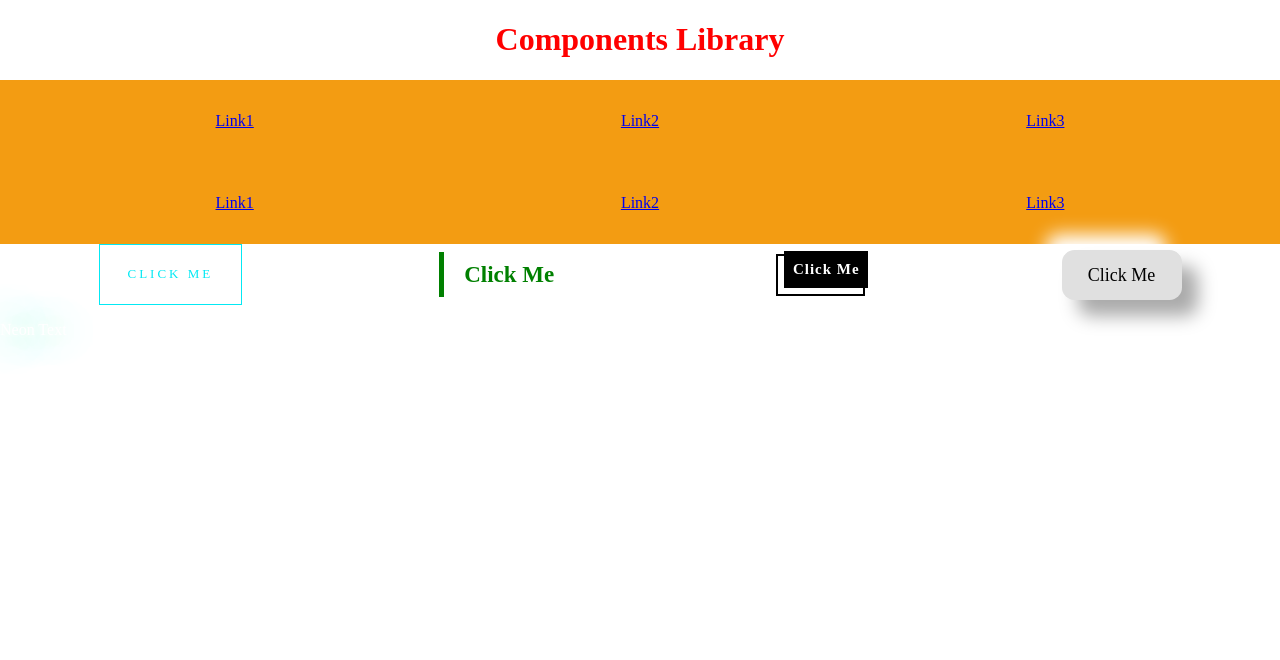
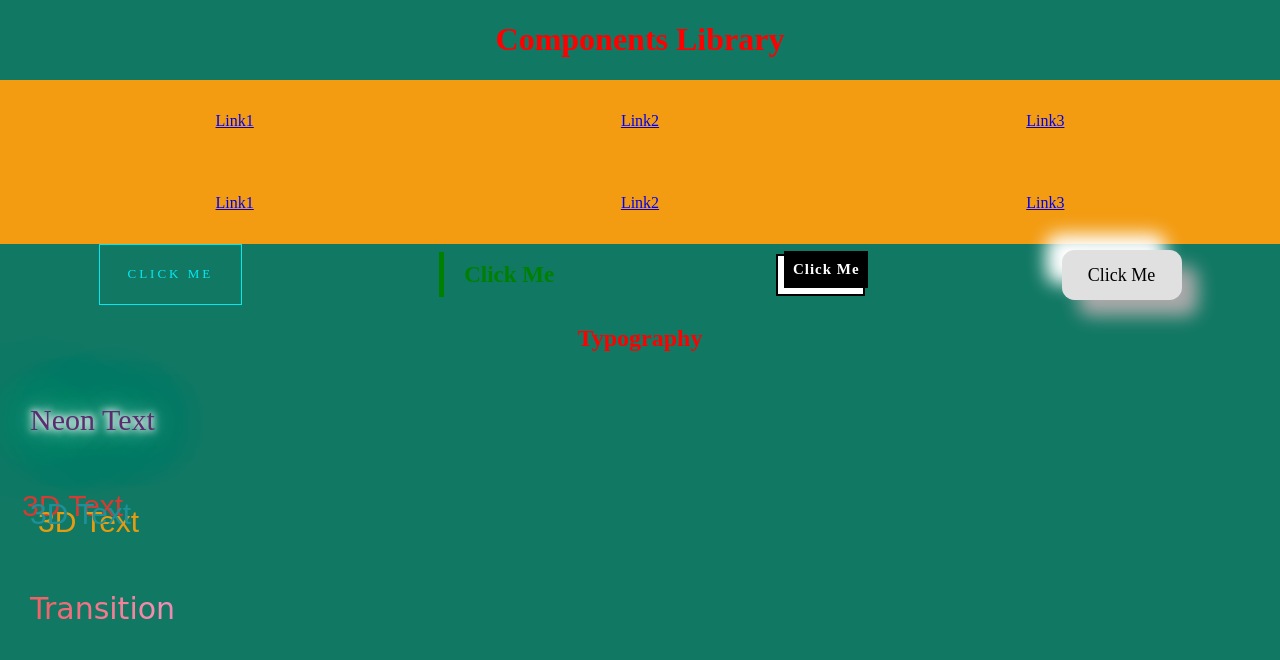
Before and after one commit to Sham-Shady/componenets-library2, a plain HTML site: page index.html in a window 1280 px wide. Drawn offline with nearby package versions, Linux system fonts and the light colour scheme.

Commit message:
text design

```diff
--- a/css/style.css
+++ b/css/style.css
@@ -1,8 +1,18 @@
+html{
+  background-color: #117864;
+}
 h1{
-color: red;
-display: flex;
-justify-content: space-around;
-align-items: center;
+  color: red;
+  display: flex;
+  justify-content: space-around;
+  align-items: center;
+}
+
+h2{
+  color: red;
+  display: flex;
+  justify-content: space-around;
+  align-items: center;
 }
 
 nav {
@@ -23,7 +33,10 @@ nav {
 }
 
 .Neon {
-  color: #fff;
+    font-size: 30px;
+    color: #5B2C6F  ;
+    margin: 0;
+    padding: 30px;
     text-shadow:
       0 0 7px #fff,
       0 0 10px #fff,
@@ -34,6 +47,39 @@ nav {
       0 0 102px #0fa,
       0 0 151px #0fa;
 }
+
+.three {
+  transform: skew(#{$rotationAmt}deg) rotate(#{$rotationAmt}deg);
+
+  font-family: 'Sarpanch', sans-serif;
+  font-size: 30px;
+  margin: 0;
+  padding: 30px;
+  color: #1d9099;
+  text-shadow: 1vmin 1vmin 0 #E79C10, -1vmin -1vmin 0 #D53A33;
+}
+
+.three:hover {
+  text-shadow: 0 1px 0 #ccc, 0 2px 0 #ccc,
+                     0 3px 0 #ccc, 0 4px 0 #ccc,
+                     0 5px 0 #ccc, 0 6px 0 #ccc,
+                     0 7px 0 #ccc, 0 8px 0 #ccc,
+                     0 9px 0 #ccc, 0 10px 0 #ccc,
+                     0 11px 0 #ccc, 0 12px 0 #ccc,
+                     0 20px 30px rgba(0, 0, 0, 0.5);
+}
+
+.rainbow {
+  margin: 0;
+  padding: 30px;
+  font-family: URW Chancery L, cursive;
+  font-size: 30px;
+  background: linear-gradient(to right, #ef5350, #f48fb1, #7e57c2, #2196f3, #26c6da, #43a047, #eeff41, #f9a825, #ff5722);
+  -webkit-background-clip: text;
+  -webkit-text-fill-color: transparent;
+}
+
+
 
 .buttons{
   display: flex;
--- a/index.html
+++ b/index.html
@@ -29,8 +29,11 @@
       <button class ="btn3" type="button" name="button">Click Me</button>
       <button class ="btn4" type="button" name="button">Click Me</button>
     </div>
-    <div class=>
+    <div>
+      <h2>Typography</h2>
       <p class="Neon">Neon Text</p>
+      <p class="three">3D Text</p>
+      <p class="rainbow">Transition</p>
 
     </div>
     <div class="media">
```
